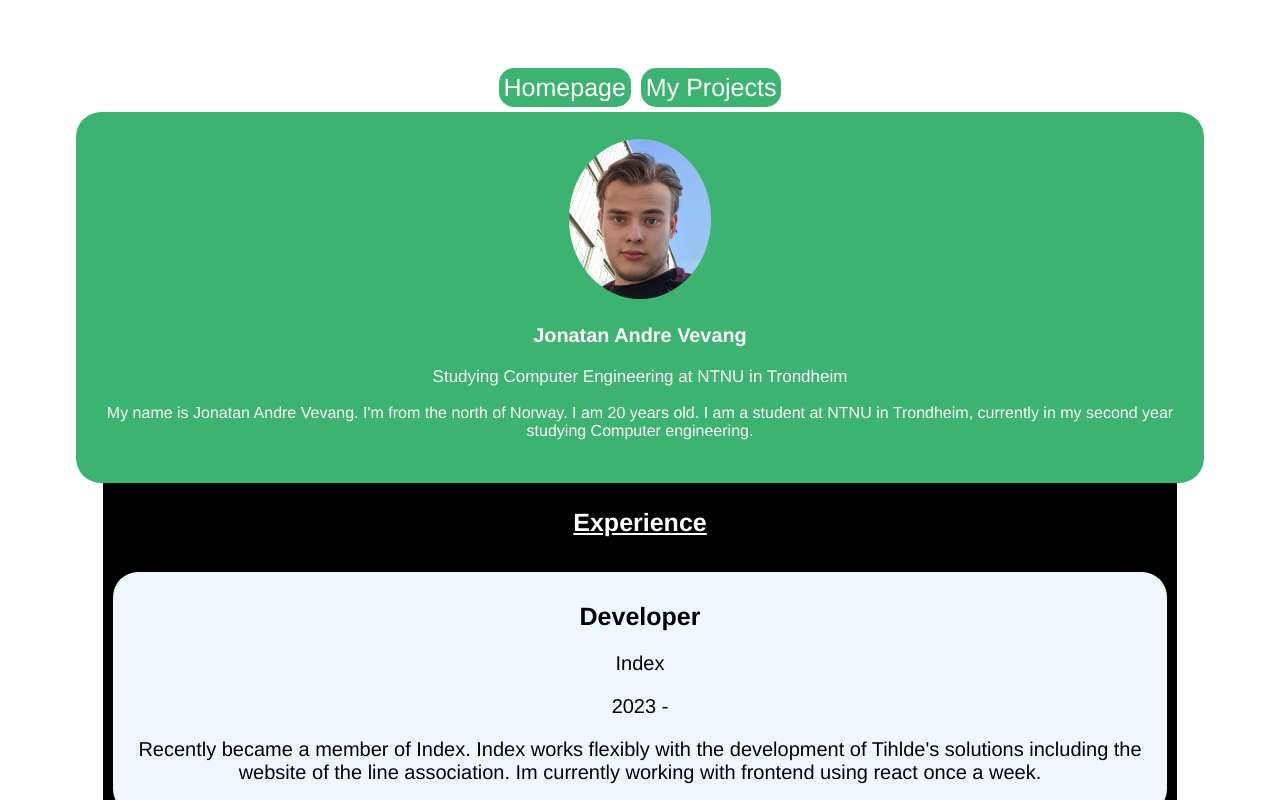
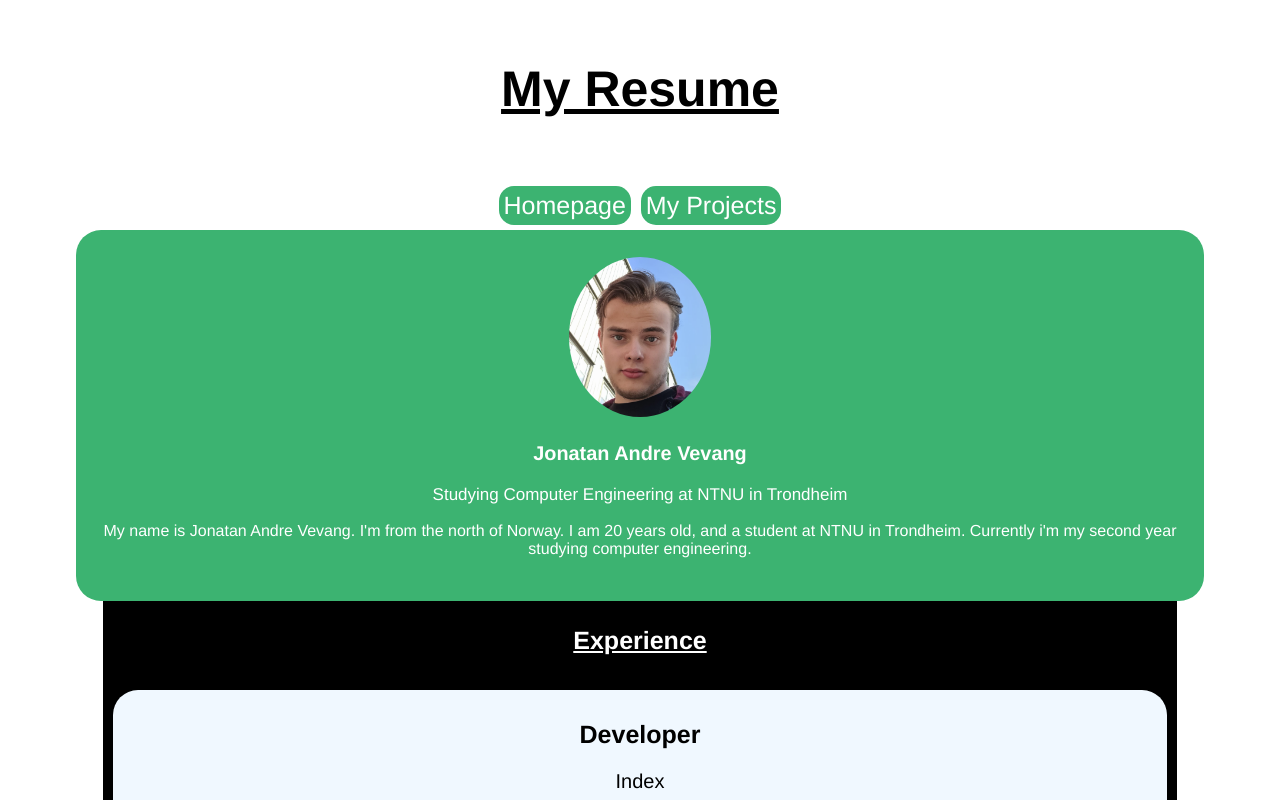
Before and after one commit to Jonabarce/Eportfolio, a Vue app: page /resume in a window 1280 px wide. Shown: the top 800 px of the page. Built offline with nearby package versions, Linux system fonts and the light colour scheme.

Commit message:
Fixed some typos

```diff
--- a/experience.json
+++ b/experience.json
@@ -4,7 +4,7 @@
             "Id" : 1,
             "Title" : "Developer",
             "Company" : "Index",
-            "About" : "Recently became a member of Index. Index works flexibly with the development of Tihlde's solutions including the website of the line association. Im currently working with frontend using react once a week.",
+            "About" : "Recently became a member of Index. Index works flexibly with the development of Tihlde's solutions including the website of the line association. Im currently working with frontend using react once a week. Check out the website at: https://tihlde.org/",
             "Date" : "2023 - "
         },
         {
--- a/src/components/Homepage/ContainerTwo.vue
+++ b/src/components/Homepage/ContainerTwo.vue
@@ -11,11 +11,10 @@
         <div class="about-me">
             <h1>About me</h1>
             <p>
-                <br>
                 My name is Jonatan Andre Vevang. I'm from the north of Norway.
-                I am 20 years old.
-                I am a student at NTNU in Trondheim,
-                currently in my second year studying Computer engineering.
+                I am 20 years old, and
+                a student at NTNU in Trondheim.
+                Currently i'm my second year studying computer engineering.
                 <br>
                 <br>
                 <br>
--- a/src/components/Homepage/LeftSection.vue
+++ b/src/components/Homepage/LeftSection.vue
@@ -6,7 +6,13 @@
         <p>Studying Computer Engineering at NTNU in Trondheim</p>
       </div>
       <div class="about-me">
-        <p>My name is Jonatan Andre Vevang. I'm from the north of Norway. I am 20 years old. I am a student at NTNU in Trondheim, currently in my second year studying Computer engineering. </p>
+        <p>                My name is Jonatan Andre Vevang. I'm from the north of Norway.
+                I am 20 years old, and
+                a student at NTNU in Trondheim.
+                Currently i'm my second year studying computer engineering.
+
+
+        </p>
       </div>
     </div>
   </template>
--- a/src/components/Projectpage/ProjectCard.vue
+++ b/src/components/Projectpage/ProjectCard.vue
@@ -68,6 +68,10 @@ export default {
     color: white;
 }
 
+.project-card a:hover{
+    text-decoration: underline;
+}
+
 .project-card h2{
     color: black;
     font-size: 25px;
--- a/src/views/ResumepageView.vue
+++ b/src/views/ResumepageView.vue
@@ -1,4 +1,5 @@
 <template>
+     <h1>My Resume</h1>
     <HeaderResume></HeaderResume>
     <div class="wrapper">
         <div class="main-container">
@@ -51,6 +52,11 @@ export default {
     width: 85%;
 }
 
+h1{
+    font-size: 50px;
+    color: black;
+    text-decoration: underline;
+}
 
 
 
```
